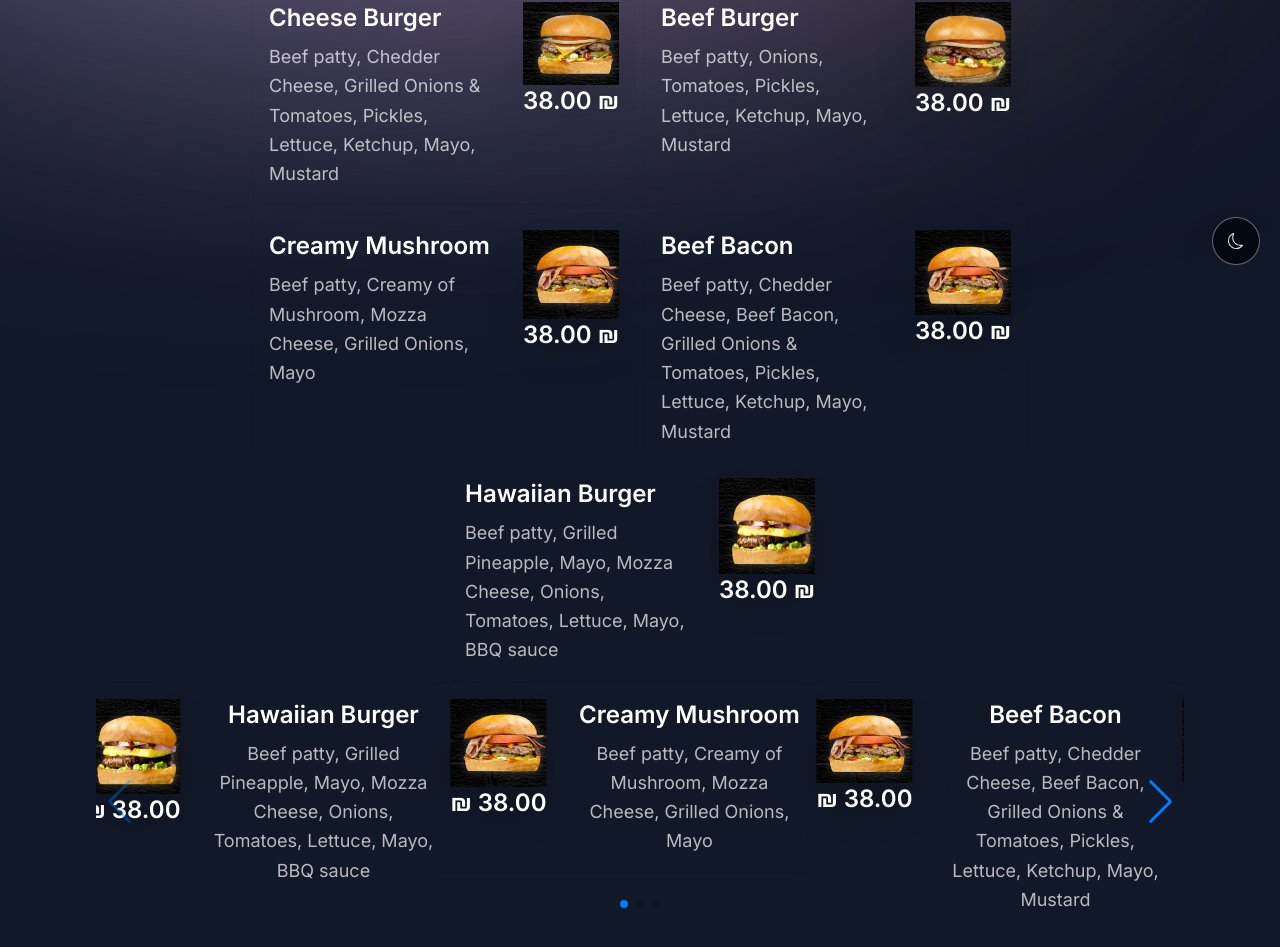
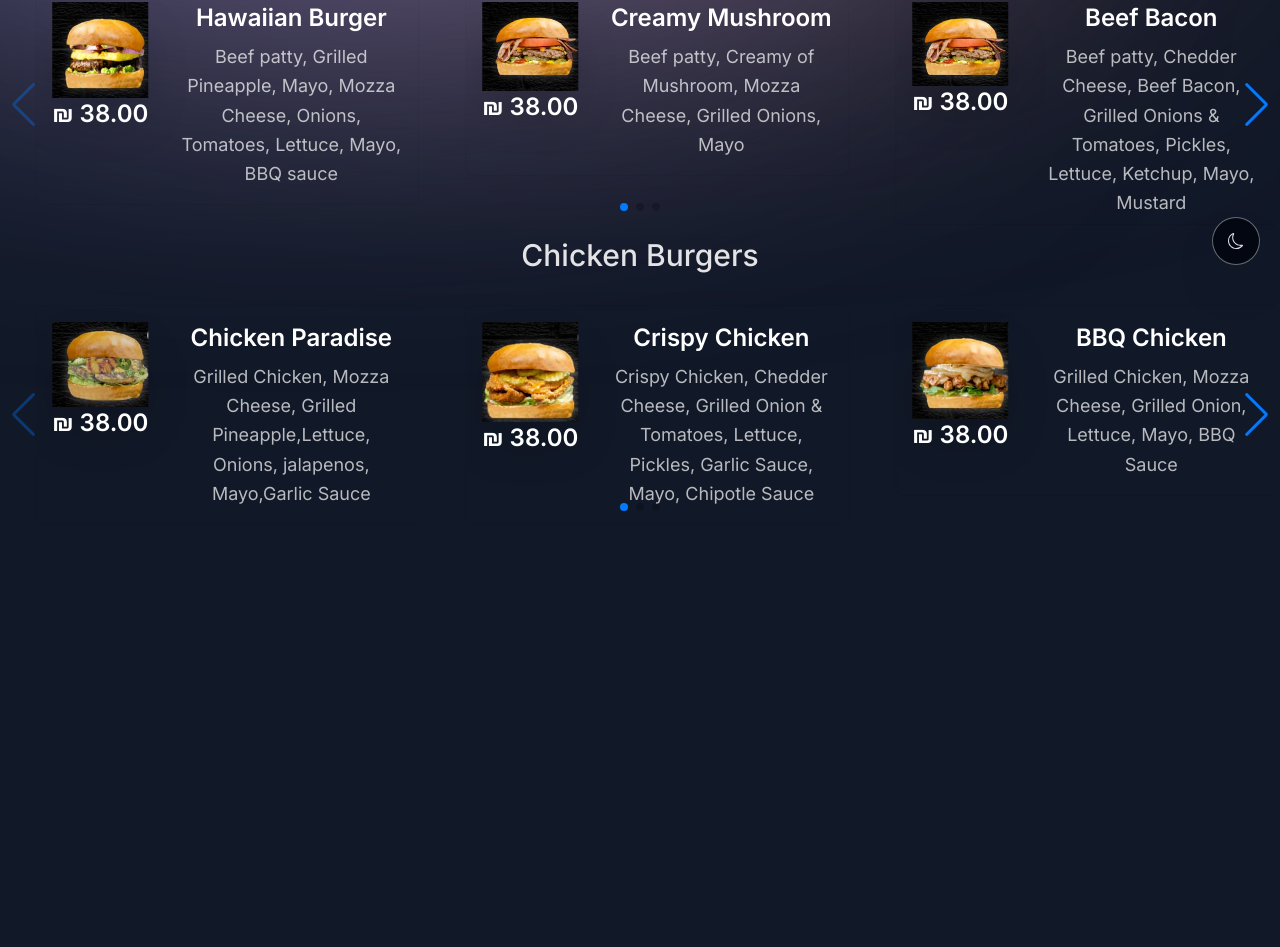
Before and after one commit to eliasrenawi23/resMenu, a Next.js app: page / in a window 1280 px wide. Shown: the part 515-1462 px from the top of the page. After the commit the page ends 1136 px from the top, so only its background shows below. Built offline with nearby package versions, Linux system fonts and the light colour scheme.

Commit message:
fix slider

```diff
--- a/app/layout.tsx
+++ b/app/layout.tsx
@@ -24,7 +24,8 @@ export default function RootLayout({
         text-gray-950
         dark:bg-gray-900
         dark:text-gray-50
-        dark:text-opacity-90`}
+        dark:text-opacity-90
+        w-screen`}
       >
         <div className="
         bg-[#fbe2e3]
--- a/app/page.tsx
+++ b/app/page.tsx
@@ -1,7 +1,6 @@
 import BeefBurgers from '@/components/BeefBurgers'
 import ChickenBurger from '@/components/ChickenBurger'
 import SectionHeading from '@/components/SectionHeading'
-import TestComponent from '@/components/TestComponent'
 import Image from 'next/image'
 import React from 'react'
 
@@ -9,8 +8,7 @@ export default function Home() {
   return (
     <main className="flex min-h-screen flex-col items-center justify-between p-24">
       <BeefBurgers />
-      {/* <ChickenBurger />  */}
-      <TestComponent />
+      <ChickenBurger />
     </main>
   )
 }
--- a/components/BeefBurgers.tsx
+++ b/components/BeefBurgers.tsx
@@ -2,18 +2,15 @@ import React from 'react'
 import SectionHeading from './SectionHeading'
 import { beefBurgers } from '@/lib/data'
 import Meal from './Meal'
+import Slider from './Slider'
 
 const BeefBurgers = () => {
+
+
     return (
         <section>
             <SectionHeading>Beef Burgers</SectionHeading>
-            <div className='flex flex-wrap justify-center gap-2 text-lg text-gray-800 flex-row-reverse' >
-                {beefBurgers.map((beefburger, index) => (
-                    <React.Fragment key={index}>
-                        <Meal {...beefburger} />
-                    </React.Fragment>
-                ))}
-            </div>
+            <Slider meals={beefBurgers} />
         </section>
     )
 }
--- a/components/ChickenBurger.tsx
+++ b/components/ChickenBurger.tsx
@@ -2,18 +2,13 @@ import React from 'react'
 import SectionHeading from './SectionHeading'
 import Meal from './Meal'
 import { chickenBurgers } from '@/lib/data'
+import Slider from './Slider'
 
 const ChickenBurger = () => {
     return (
         <section>
             <SectionHeading>Chicken Burgers</SectionHeading>
-            <div className='flex flex-wrap justify-center gap-2 text-lg text-gray-800 flex-row-reverse'>
-                {chickenBurgers.map((chickenBurger, index) => (
-                    <React.Fragment key={index}>
-                        <Meal {...chickenBurger} />
-                    </React.Fragment>
-                ))}
-            </div>
+            <Slider meals={chickenBurgers} />
         </section>
     )
 }
--- a/components/Meal.tsx
+++ b/components/Meal.tsx
@@ -2,7 +2,7 @@ import React from 'react';
 import Image from 'next/image';
 import { beefBurgers, chickenBurgers } from '@/lib/data';
 
-type MealProps = (typeof beefBurgers)[number] | typeof chickenBurgers[number];;
+type MealProps = (typeof beefBurgers)[number] | typeof chickenBurgers[number];
 
 const Meal: React.FC<MealProps> = ({
     title,
--- /dev/null
+++ b/components/Slider.tsx
@@ -0,0 +1,61 @@
+"use client"
+import { beefBurgers, chickenBurgers } from '@/lib/data';
+import React, { useEffect, useState } from 'react'
+import { Pagination, Autoplay, Navigation } from 'swiper/modules';
+import 'swiper/css';
+import 'swiper/css/pagination';
+import 'swiper/css/navigation';
+import { Swiper, SwiperSlide } from 'swiper/react';
+import Meal from './Meal';
+
+
+
+type Meals = typeof beefBurgers | typeof chickenBurgers;
+
+type SliderProps = {
+    meals: Meals;
+}
+
+const Slider: React.FC<SliderProps> = ({ meals }) => {
+
+    const [isSmallScreen, setIsSmallScreen] = useState<Boolean>(false);
+
+    useEffect(() => {
+        const handleResize = () => {
+            setIsSmallScreen(window.innerWidth < 768);
+        };
+
+        window.addEventListener('resize', handleResize);
+
+        return () => {
+            window.removeEventListener('resize', handleResize);
+        };
+    }, []);
+
+    return (
+        <Swiper
+            dir="rtl"
+            spaceBetween={10}
+            slidesPerView={isSmallScreen ? 1 : 3}
+            grabCursor={true}
+            autoplay={{
+                delay: 2500,
+                disableOnInteraction: true,
+            }}
+            pagination={{
+                clickable: true,
+            }}
+            navigation={true}
+            modules={[Autoplay, Pagination, Navigation]}
+            className="w-screen h-96 md:h-auto"
+        >
+            {meals.map((item, index) => (
+                <SwiperSlide key={index} className='text-center text-lg bg-transparent flex justify-center items-center'>
+                    <Meal {...item} />
+                </SwiperSlide>
+            ))}
+        </Swiper>
+    );
+}
+
+export default Slider
--- a/components/TestComponent.tsx
+++ /dev/null
@@ -1,92 +0,0 @@
-"use client"
-
-import React, { useState, useEffect } from 'react';
-import { Swiper, SwiperSlide } from 'swiper/react';
-import { Pagination, Autoplay, Navigation } from 'swiper/modules';
-import 'swiper/css';
-import 'swiper/css/pagination';
-import 'swiper/css/navigation';
-import { beefBurgers } from '@/lib/data'
-import Image from 'next/image';
-
-const imgs = [
-    "https://th.bing.com/th/id/R.1b5d93fcc52e20a5b0ed79250c8ab387?rik=nx5Fpgea9g6RMQ&riu=http%3a%2f%2fthewowstyle.com%2fwp-content%2fuploads%2f2015%2f02%2fnow-i-am-free.jpg&ehk=SsbAH1k3s%2fsYdA90AzEWYXxbMQPtzPRG6B%2b0NB8JduA%3d&risl=1&pid=ImgRaw&r=0",
-    "https://www.pixelstalk.net/wp-content/uploads/2016/07/Nature-1080p-HD-Wallpaper-Free.jpg",
-    "https://th.bing.com/th/id/OIP.k7J_hD2Q0ppPtQ82MGy7xQAAAA?w=474&h=296&rs=1&pid=ImgDetMain",
-    "https://th.bing.com/th/id/OIP.ikx3y1CTVMx8iuxbfY3bBQAAAA?rs=1&pid=ImgDetMain",
-    "https://th.bing.com/th/id/OIP.jDFUehMSaVrNery6LtQaawHaEo?rs=1&pid=ImgDetMain",
-    "https://th.bing.com/th/id/R.1b5d93fcc52e20a5b0ed79250c8ab387?rik=nx5Fpgea9g6RMQ&riu=http%3a%2f%2fthewowstyle.com%2fwp-content%2fuploads%2f2015%2f02%2fnow-i-am-free.jpg&ehk=SsbAH1k3s%2fsYdA90AzEWYXxbMQPtzPRG6B%2b0NB8JduA%3d&risl=1&pid=ImgRaw&r=0",
-    "https://www.pixelstalk.net/wp-content/uploads/2016/07/Nature-1080p-HD-Wallpaper-Free.jpg",
-    "https://th.bing.com/th/id/OIP.k7J_hD2Q0ppPtQ82MGy7xQAAAA?w=474&h=296&rs=1&pid=ImgDetMain",
-    "https://th.bing.com/th/id/OIP.ikx3y1CTVMx8iuxbfY3bBQAAAA?rs=1&pid=ImgDetMain",
-    "https://th.bing.com/th/id/OIP.jDFUehMSaVrNery6LtQaawHaEo?rs=1&pid=ImgDetMain",
-];
-
-
-const TestComponent = () => {
-
-    const [isSmallScreen, setIsSmallScreen] = useState<Boolean>(false);
-
-    useEffect(() => {
-        const handleResize = () => {
-            setIsSmallScreen(window.innerWidth < 768);
-        };
-
-        window.addEventListener('resize', handleResize);
-
-        return () => {
-            window.removeEventListener('resize', handleResize);
-        };
-    }, []);
-
-    return (
-        <Swiper
-            dir="rtl"
-            spaceBetween={10}
-            slidesPerView={isSmallScreen ? 1 : 3}
-            grabCursor={true}
-            autoplay={{
-                delay: 2500,
-                disableOnInteraction: true,
-            }}
-            pagination={{
-                clickable: true,
-            }}
-            navigation={true}
-            modules={[Autoplay, Pagination, Navigation]}
-            className="w-full h-96 md:h-auto"
-        >
-            {beefBurgers.map((item, idx) => (
-                <SwiperSlide key={idx} className='text-center text-lg bg-transparent flex justify-center items-center'>
-                    <div className="
-            border border-black/5
-            rounded-lg
-            overflow-hidden
-            max-w-[30rem] max-h-[15rem] w-96
-            flex sm:flex-row-reverse sm:place-items-start
-        ">
-                        <div className="flex flex-col items-center flex-grow p-4">
-                            <Image
-                                src={item.imageUrl}
-                                alt="beef burger"
-                                quality={95}
-                                width={200}
-                                height={200}
-                                className="shadow-2xl transition group-hover:scale-[1.04] group-hover:-translate-x-3 group-hover:translate-y-3 group-hover:-rotate-2 group-even:group-hover:translate-x-3 group-even:group-hover:translate-y-3 group-even:group-hover:rotate-2 group-even:right-[initial] group-even:-left-40"
-                            />
-                            <h3 className="text-lg font-semibold text-white text-right truncate sm:text-xl md:text-2xl">{item.price}</h3>
-                        </div>
-                        <div className="flex flex-col flex-grow p-4">
-                            <h3 className="text-2xl font-semibold text-white">{item.title}</h3>
-                            <p className="mt-2 leading-relaxed text-gray-700 dark:text-white/70">
-                                {item.description}
-                            </p>
-                        </div>
-                    </div>
-                </SwiperSlide>
-            ))}
-        </Swiper>
-    );
-};
-
-export default TestComponent;
```
